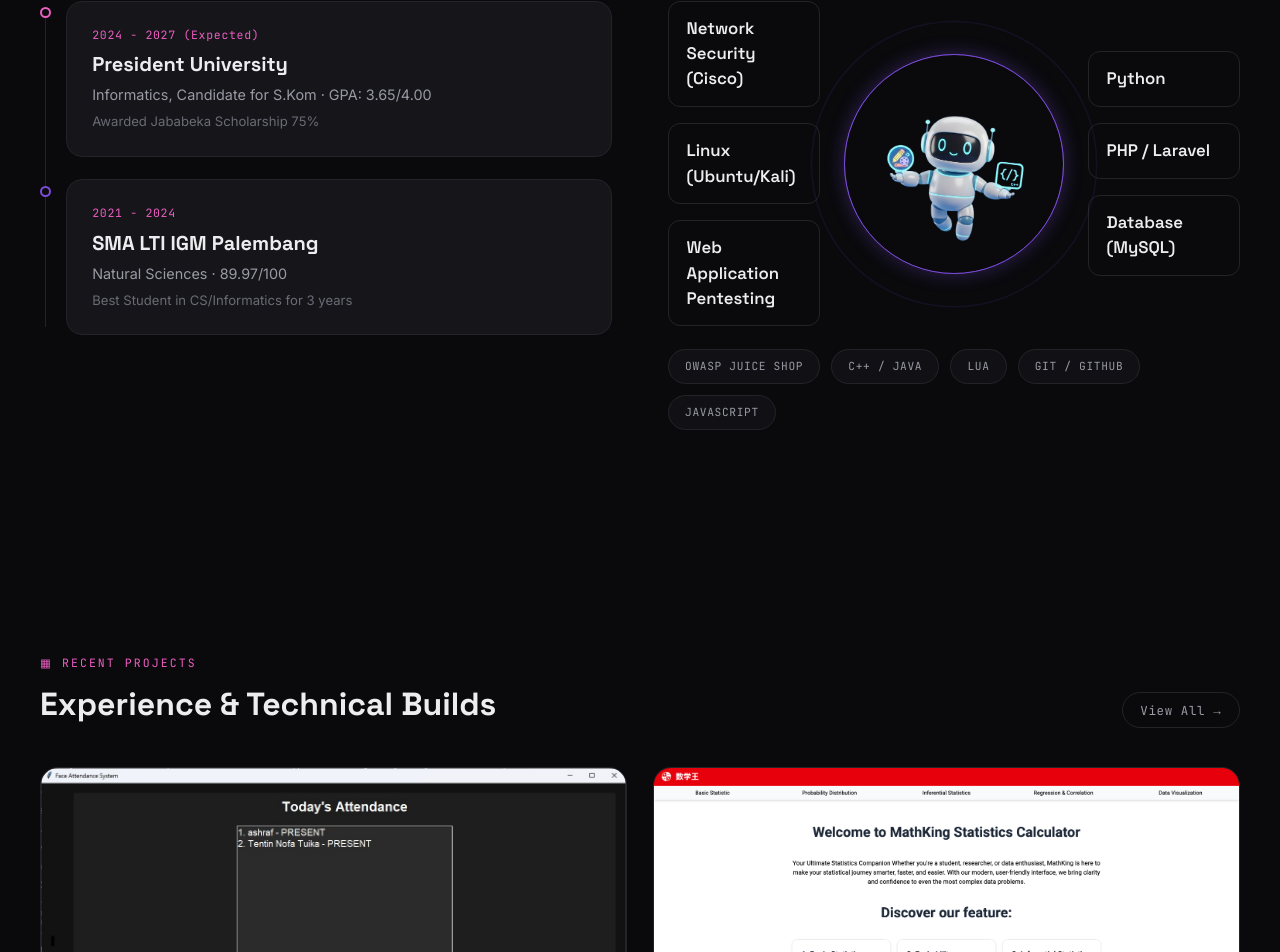
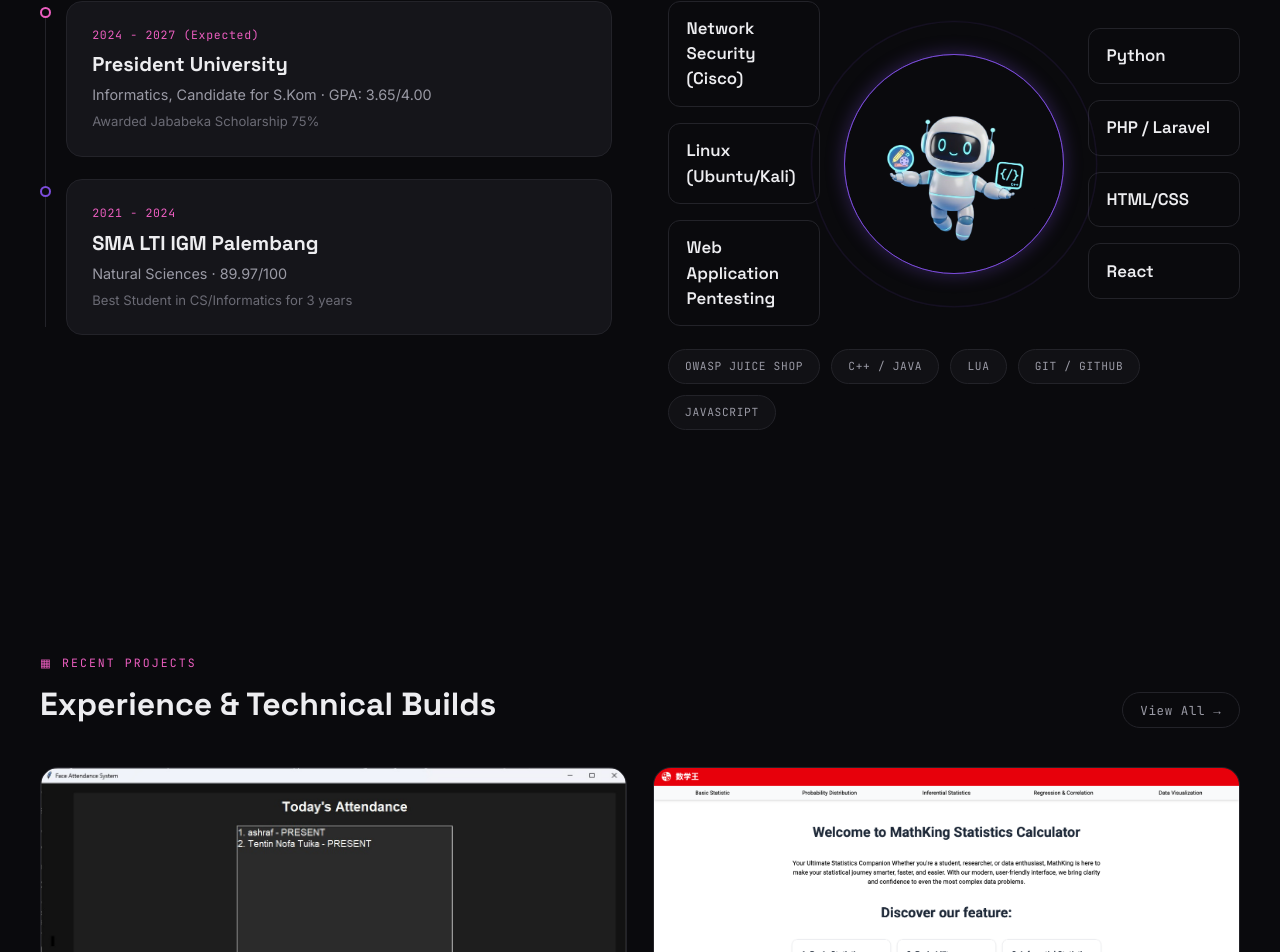
Before and after one commit to tentin-nofa/Portofolio, a React (Vite) app: page / in a window 1280 px wide. Shown: the part 1729-2681 px from the top of the page. Built offline with nearby package versions, Linux system fonts and the light colour scheme.

Commit message:
update foto profil dan skill list

```diff
--- a/src/components/Skills.jsx
+++ b/src/components/Skills.jsx
@@ -17,7 +17,7 @@ const education = [
 ]
 
 const pillsLeft = ['Network Security (Cisco)', 'Linux (Ubuntu/Kali)', 'Web Application Pentesting']
-const pillsRight = ['Python', 'PHP / Laravel', 'Database (MySQL)']
+const pillsRight = ['Python', 'PHP / Laravel', 'HTML/CSS', 'React']
 const toolbar = ['OWASP Juice Shop', 'C++ / Java', 'Lua', 'Git / GitHub', 'JavaScript']
 
 export default function Skills() {
```
